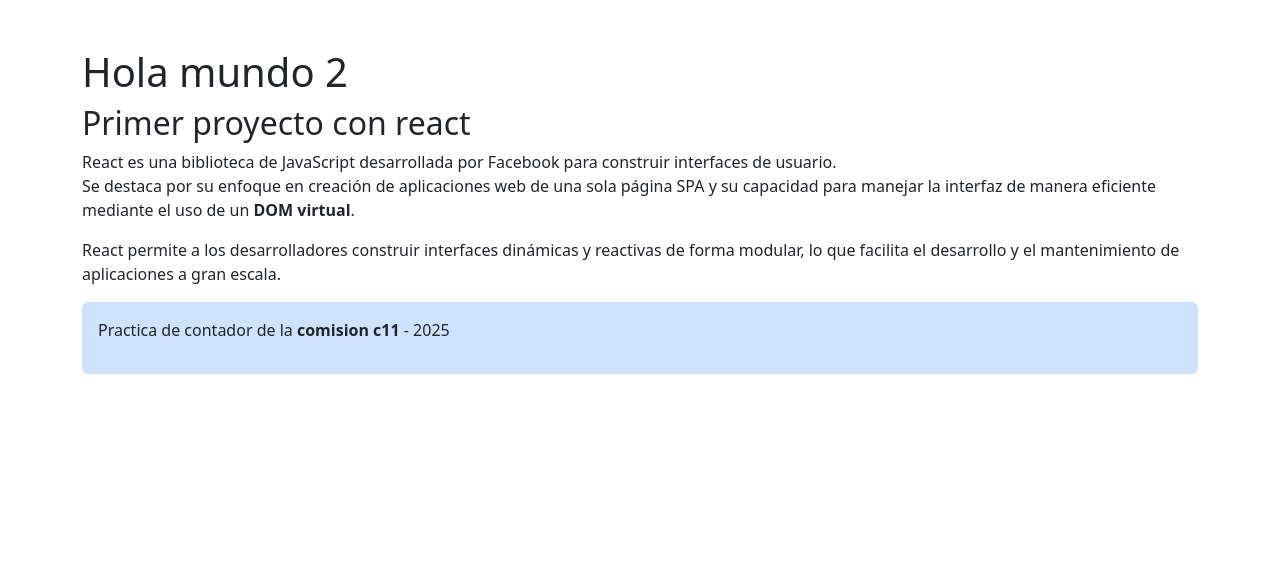
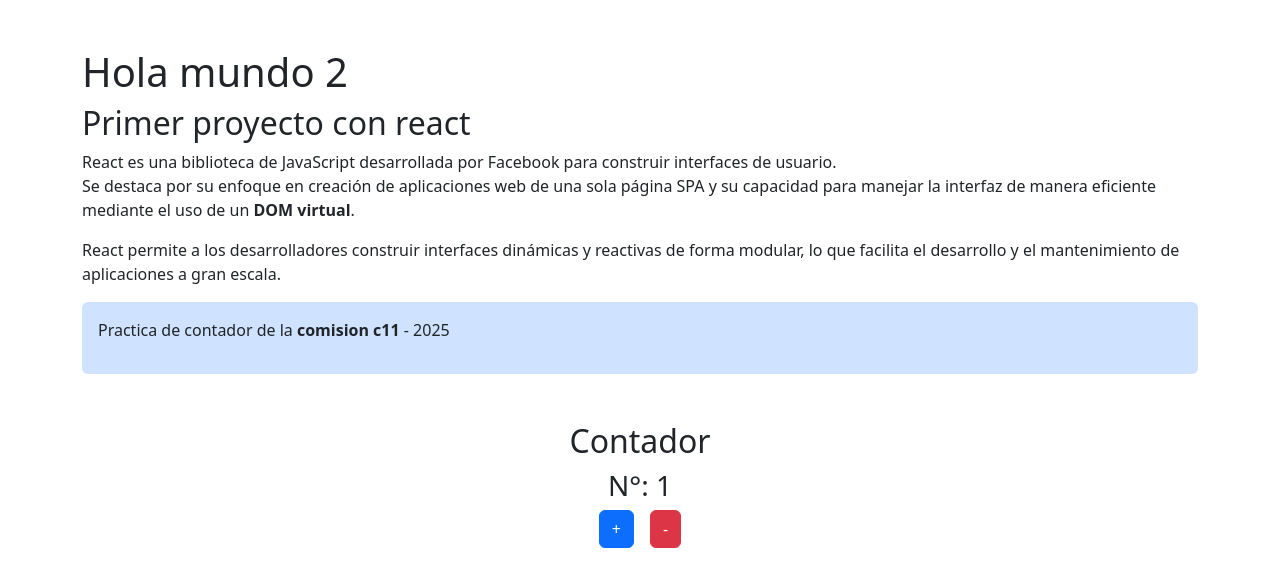
Before and after one commit to nachonazar/Contador, a React (Vite) app: page / in a window 1280 px wide. Shown: the top 586 px of the page. Built offline with nearby package versions, Linux system fonts and the light colour scheme.

Commit message:
agregue el maquetado del contador

```diff
--- a/src/App.jsx
+++ b/src/App.jsx
@@ -1,5 +1,6 @@
 import "bootstrap/dist/css/bootstrap.min.css"
 import Informacion from "./components/Informacion";
+import Contador from "./components/Contador";
 
 function App() {
   //aqui va la logica del componente
@@ -10,6 +11,7 @@
     {/* aqui va todo el maquetado html */}
   <h1>Hola mundo 2</h1>
   <Informacion comisionProps={comision} anio={2025}/>
+  <Contador></Contador>
   </main>
   )
 }
--- /dev/null
+++ b/src/components/Contador.jsx
@@ -0,0 +1,12 @@
+const Contador = () => {
+    return (
+        <section className="text-center mt-5">
+            <h2>Contador</h2>
+            <h3>N°: 1</h3>
+            <button className="btn btn-primary me-3">+</button>
+            <button className="btn btn-danger">-</button>
+        </section>
+    );
+};
+
+export default Contador;
```
